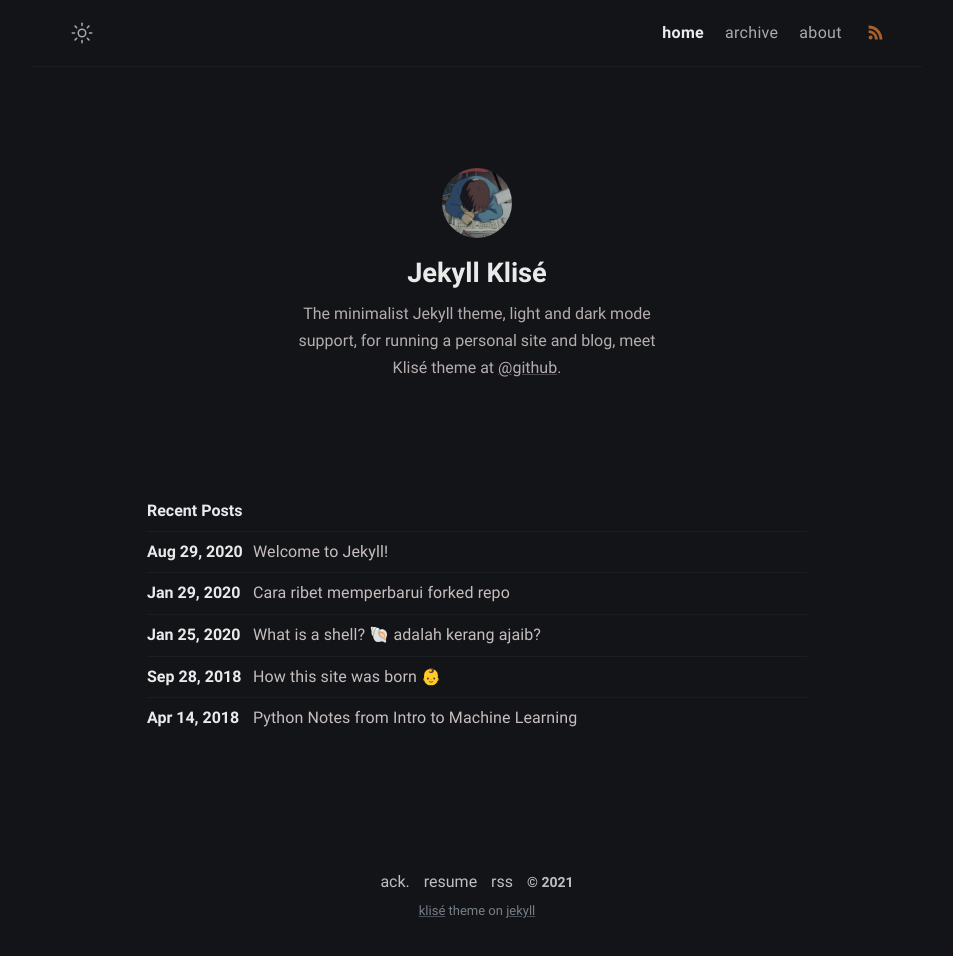
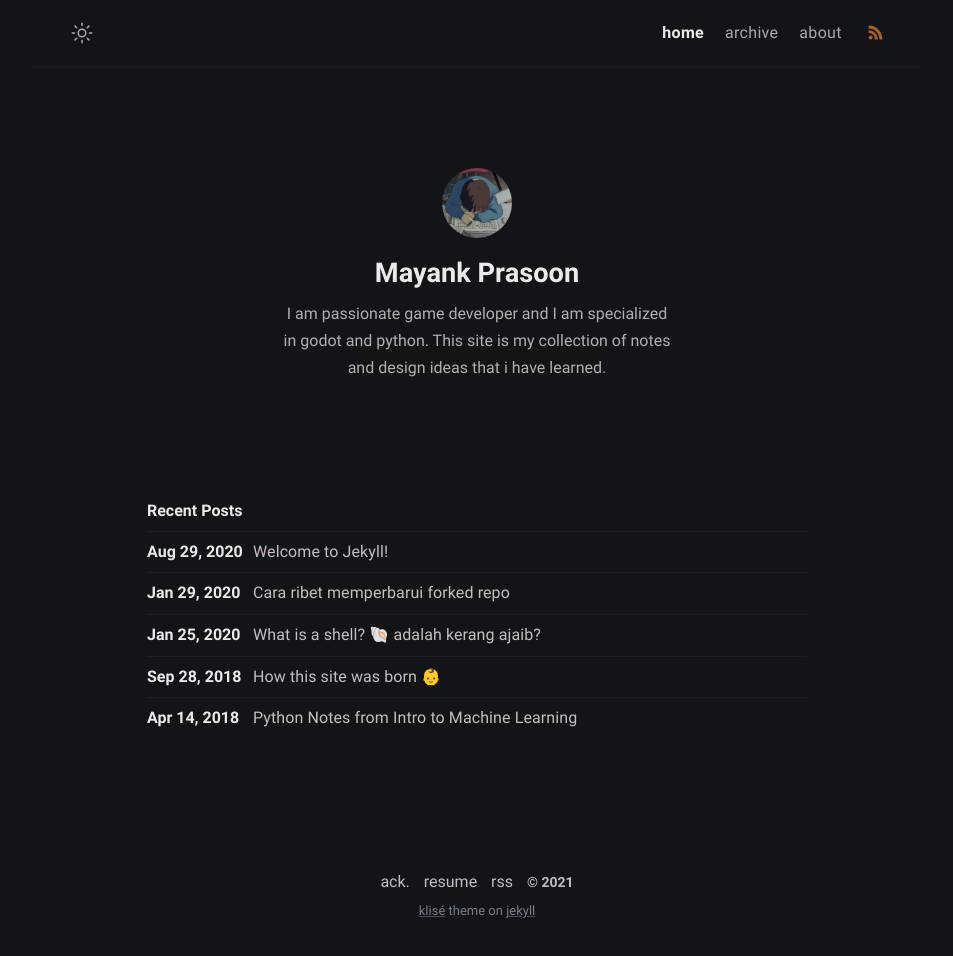
Before and after one commit to mayank-prasoon/gamedesign.github.io, a Jekyll site: the page built from index.md, in a window 1280 px wide. Shown: the whole page, without its empty margins (163-1116 px from the left). Built offline with Jekyll 4.4.1, drawn with Linux system fonts in a browser that asks for light colours.

Commit message:
changed the yml file

```diff
--- a/_config.yml
+++ b/_config.yml
@@ -1,8 +1,7 @@
 # Site settings
-title: Klise Theme # site title
+title: Gamedev # site title
 description: >- # site description
-  He's writing in Bahasa about web technology and experience as a journal
-  for documentation things that he learned, meet him <a href="https://github.com/piharpi" target="_blank" rel="noopener">@github</a>.
+  This site is about game dev and design.
 lang: en-US # default lang
 timezone: Asia/Jakarta # set your timezone
 image: assets/img/ogp.png # This image used for Open Graph more info https://ogp.me/
@@ -11,10 +10,10 @@
 
 # Profile settings
 author:
-  name: Jekyll Klisé # author name
+  name: Mayank Prasoon # author name
   bio: >- # tell to the world
-    The minimalist Jekyll theme, light and dark mode support, for running a personal site and blog,
-    meet Klisé theme at <a href="https://github.com/piharpi/jekyll-klise" target="_blank" rel="noopener">@github</a>.
+    I am passionate game developer and I am specialized in godot and python.
+    This site is my collection of notes and design ideas that i have learned.
   username: username # general username
   github: github_username # github username
   twitter: twitter_username # twitter username
```
